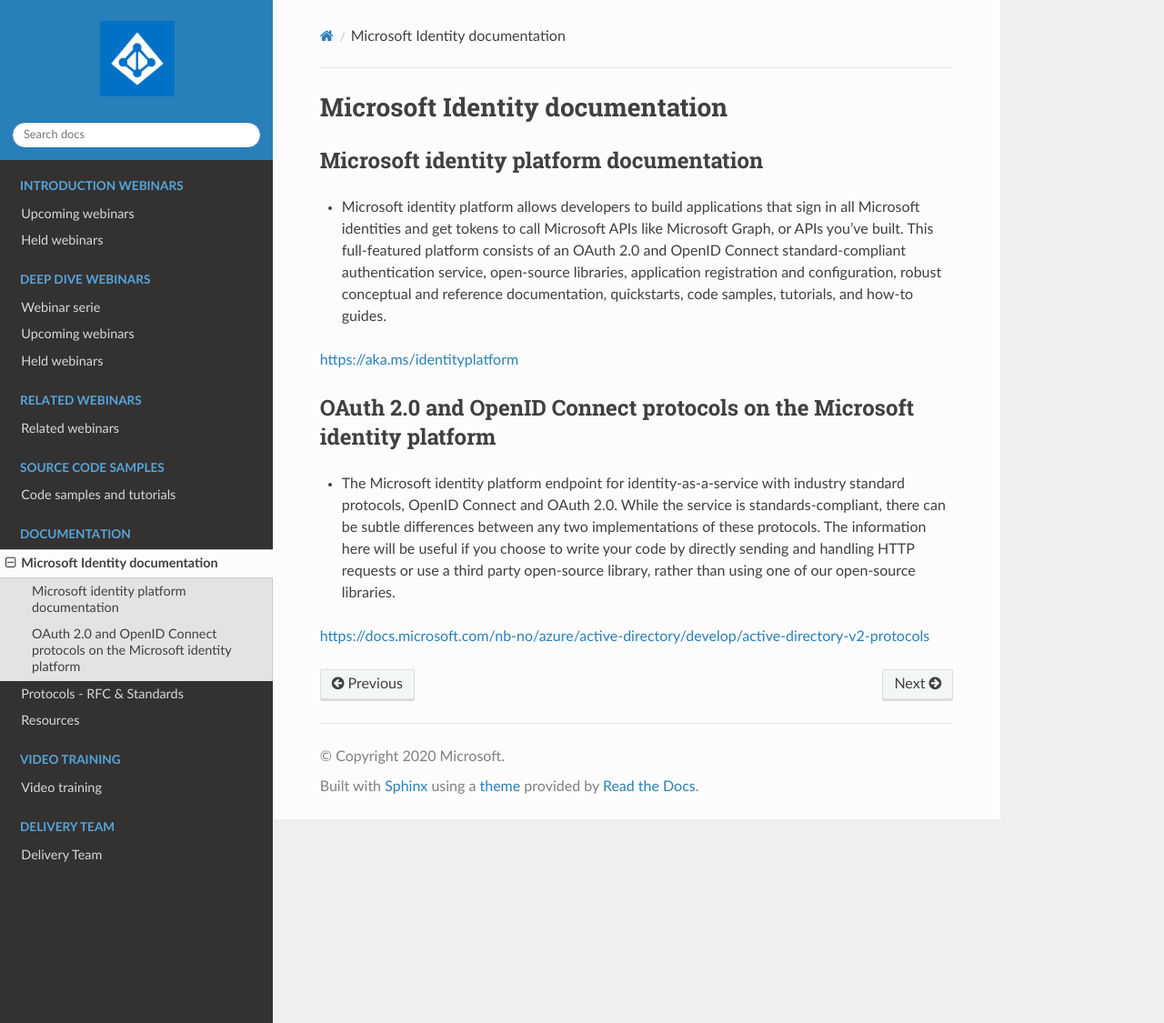
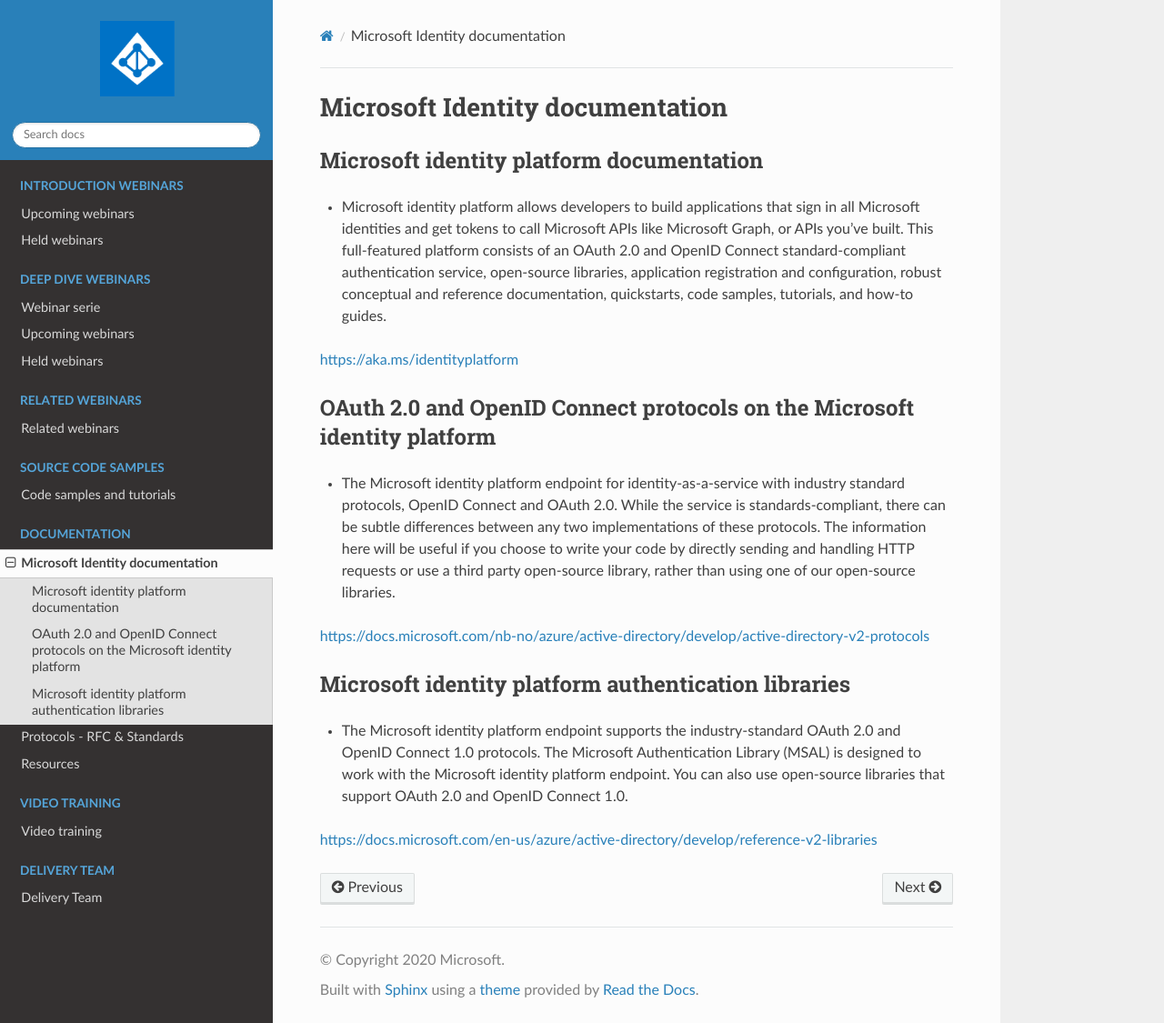
Before and after one commit to RonnyA/ModernIdentity, a Sphinx documentation site: the page built from docs/source/doc/microsoft-doc.rst, in a window 1280 px wide and 1125 px high. Shown: the whole window at 91% size. Built offline with Sphinx 7.4.7 and the Read the Docs theme 2.0.0, drawn with Linux system fonts in a browser that asks for light colours.

Commit message:
Added link to Microsoft identity platform authentication libraries

```diff
--- a/docs/source/conf.py
+++ b/docs/source/conf.py
@@ -28,7 +28,7 @@
 author = 'Ronny.Hansen@Microsoft.com'
 
 # The full version, including alpha/beta/rc tags
-release = '1.1.6'
+release = '1.1.7'
 
 
 # -- General configuration ---------------------------------------------------
--- a/docs/source/doc/microsoft-doc.rst
+++ b/docs/source/doc/microsoft-doc.rst
@@ -14,3 +14,11 @@
 * The Microsoft identity platform endpoint for identity-as-a-service with industry standard protocols, OpenID Connect and OAuth 2.0. While the service is standards-compliant, there can be subtle differences between any two implementations of these protocols. The information here will be useful if you choose to write your code by directly sending and handling HTTP requests or use a third party open-source library, rather than using one of our open-source libraries.
 
 https://docs.microsoft.com/nb-no/azure/active-directory/develop/active-directory-v2-protocols
+
+
+Microsoft identity platform authentication libraries
+----------------------------------------------------
+
+* The Microsoft identity platform endpoint supports the industry-standard OAuth 2.0 and OpenID Connect 1.0 protocols. The Microsoft Authentication Library (MSAL) is designed to work with the Microsoft identity platform endpoint. You can also use open-source libraries that support OAuth 2.0 and OpenID Connect 1.0.
+
+https://docs.microsoft.com/en-us/azure/active-directory/develop/reference-v2-libraries
```
Also changed, not shown: 2 other files.
